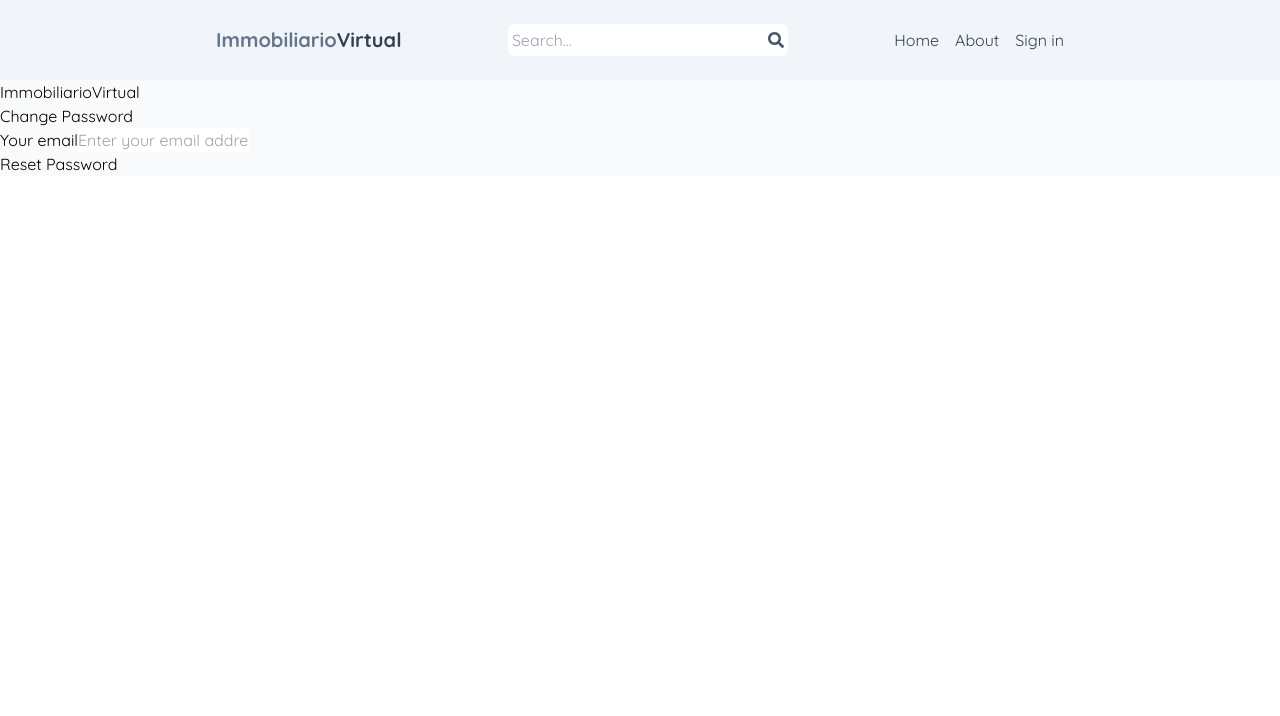
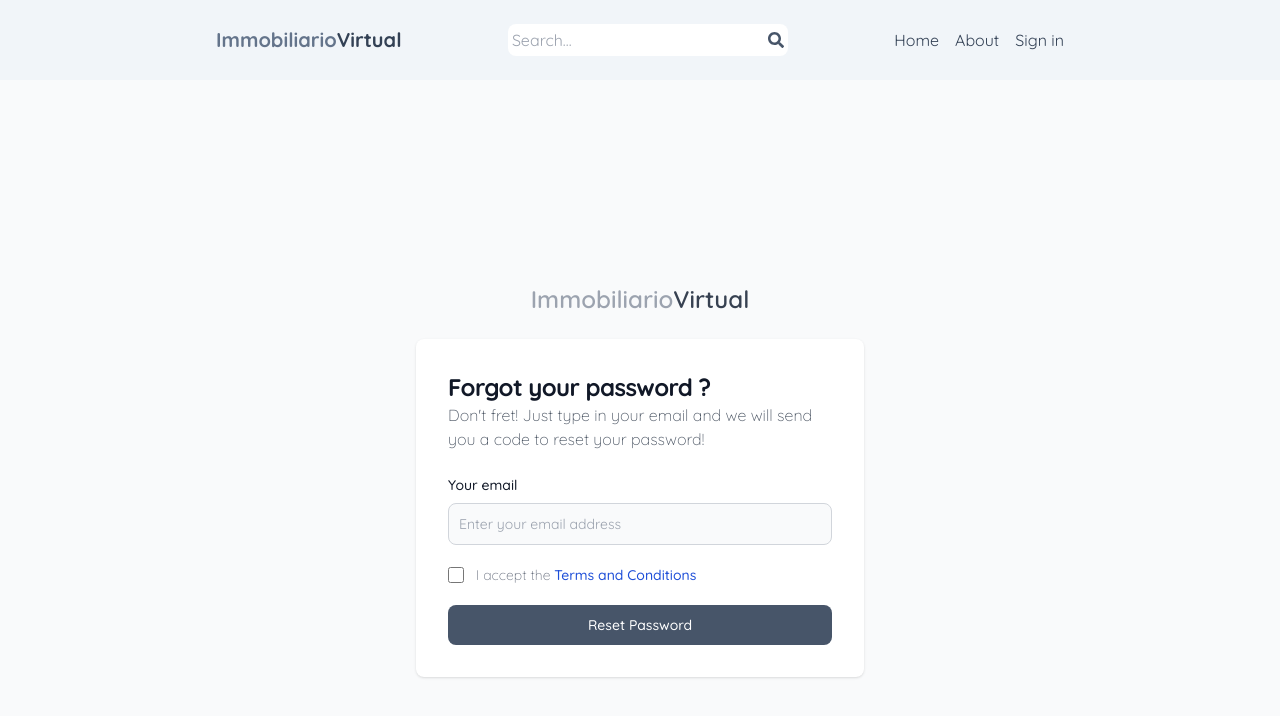
Before and after one commit to Sacarima/immobiliariovirtual, a React (Vite) app in the folder client/: page /forgot-password in a window 1280 px wide. Shown: the top 716 px of the page. Built offline with nearby package versions, Linux system fonts and the light colour scheme; no server answers; the HTML template or start-up script is replaced by a standard one.

Commit message:
complete styling forgot password component

```diff
--- a/client/src/components/ForgotPassword.jsx
+++ b/client/src/components/ForgotPassword.jsx
@@ -31,16 +31,31 @@
   return (
 
     <section className='bg-gray-50 dark:bg-gray-900'>
-        <div className='forgot-password-container '>
-            <a href="#">
-                Immobiliario<span>Virtual</span>
+        <div className='flex flex-col items-center justify-center px-6 py-8 mx-auto md:h-screen lg:py-0'>
+            <a href="#" className='flex items-center mb-6 text-2xl font-semibold text-gray-400 dark:text-white' alt='logo'>
+                Immobiliario<span className='text-gray-700'>Virtual</span>
             </a>
-            <div className=''>
-                <h2>Change Password</h2>
-                <form onSubmit={handleResetPassword}>
-                    <div className="form-group">
-                        <label htmlFor='email'>Your email</label>
+            <div className='w-full p-6 bg-white rounded-lg shadow dark:border md:mt-0 sm:max-w-md dark:bg-gray-800 dark:border-gray 700 sm:p-8'>
+                <h2 className='mg-1 text-xl font-bold leading-tight tracking-tight text-gray-900 md:text-2xl dark:text-white'>Forgot your password ?</h2>
+                <p
+                    className='font-light text-gray-600 dark:text-gray-400 mb-6'
+                >
+                    Don't fret! Just type in your email and we will send you a code to reset your password!
+                </p>
+                <form
+                    onSubmit={handleResetPassword}
+                    className='mt-4 space-y-4 lg:mt-5 md:space-y-5'
+                >
+                    <div>
+                        <label
+                            htmlFor='email'
+                            className='block mb-2 text-sm font-medium text-gray-900 dark:text-white'
+                        >
+                            Your email
+                        </label>
                         <input
+                            className='bg-gray-50 border border-gray-300 text-gray-900 sm:text-sm rounded-lg focus:ring-primary-600 outline-none block w-full p-2.5 dark:bg-gray-700 dark:border-gray-600 dark:placeholder-gray-400 dark:text-white dark:focus:ring-slate-500 dark:focus:border-slate-500 '
+
                             type='email'
                             id='email'
                             placeholder='Enter your email address'
@@ -48,7 +63,20 @@
                             onChange={(e) => setEmail(e.target.value)}
                         />
                     </div>
-                    <button type='submit' className=''>Reset Password</button>
+                    <div class="flex items-start">
+                  <div class="flex items-center h-5">
+                    <input id="terms" aria-describedby="terms" type="checkbox" class="w-4 h-4 border border-gray-300 rounded bg-gray-50 focus:ring-3 focus:ring-primary-300 dark:bg-gray-700 dark:border-gray-600 dark:focus:ring-slate-600 dark:ring-offset-gray-800" required=""/>
+                  </div>
+                  <div class="ml-3 text-sm">
+                    <label for="terms" class="font-light text-gray-500 dark:text-gray-300">I accept the <a class="font-medium text-blue-700 hover:underline dark:text-primary-500" href="#">Terms and Conditions</a></label>
+                  </div>
+              </div>
+                    <button
+                        type='submit'
+                        className='w-full text-white bg-slate-600 hover:bg-primary-700 focus:ring-4 focus:outline-none focus:ring-primary-300 font-medium rounded-lg text-sm px-5 py-2.5 text-center dark:bg-primary-600 dark:hover:bg-primary-700 dark:focus:ring-primary-800"'
+                    >
+                        Reset Password
+                    </button>
                 </form>
                 {message && <p className='success-message text-green-700'>{message}</p>}
                 {error && <p className='error-message text-red-700'>{error}</p>}
```
